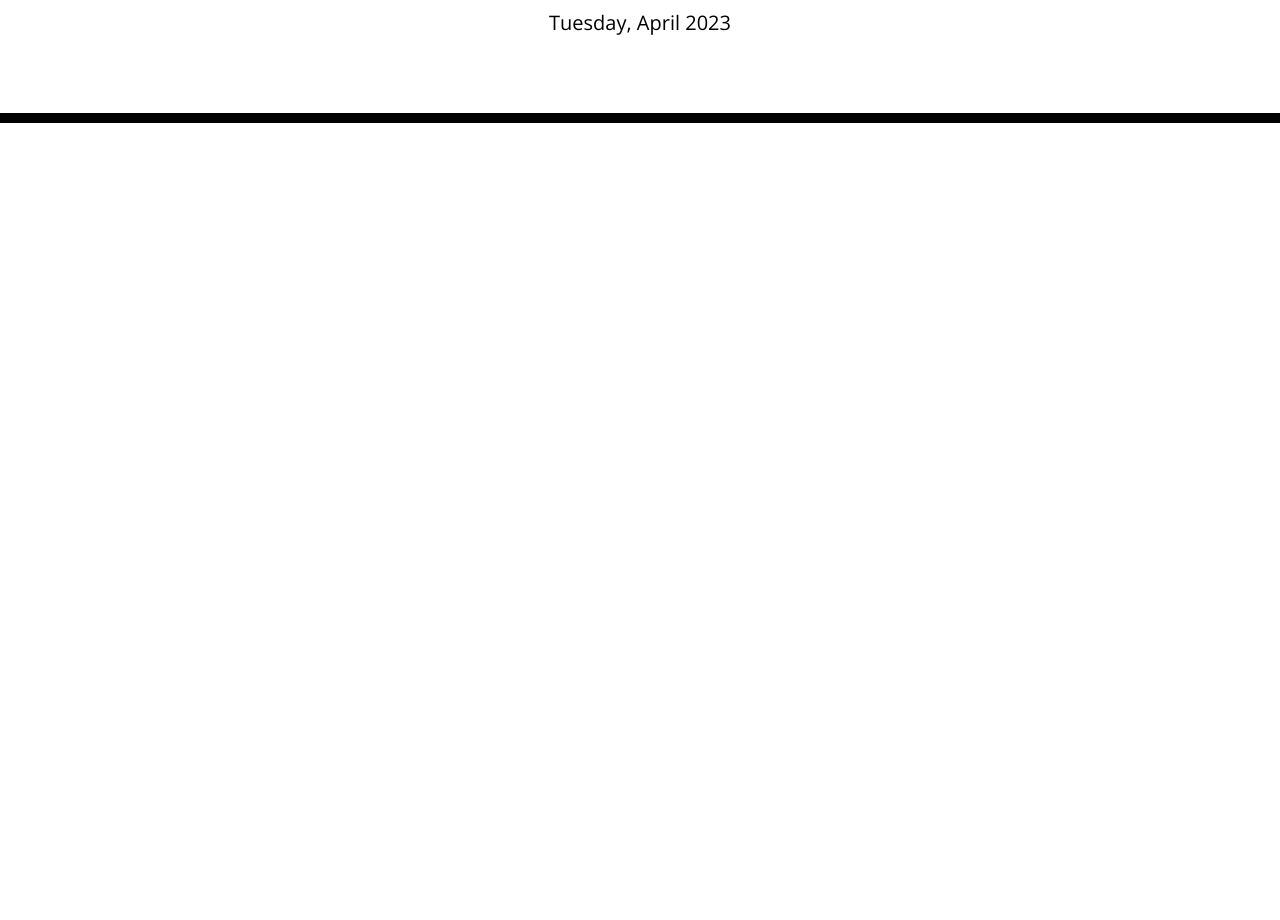
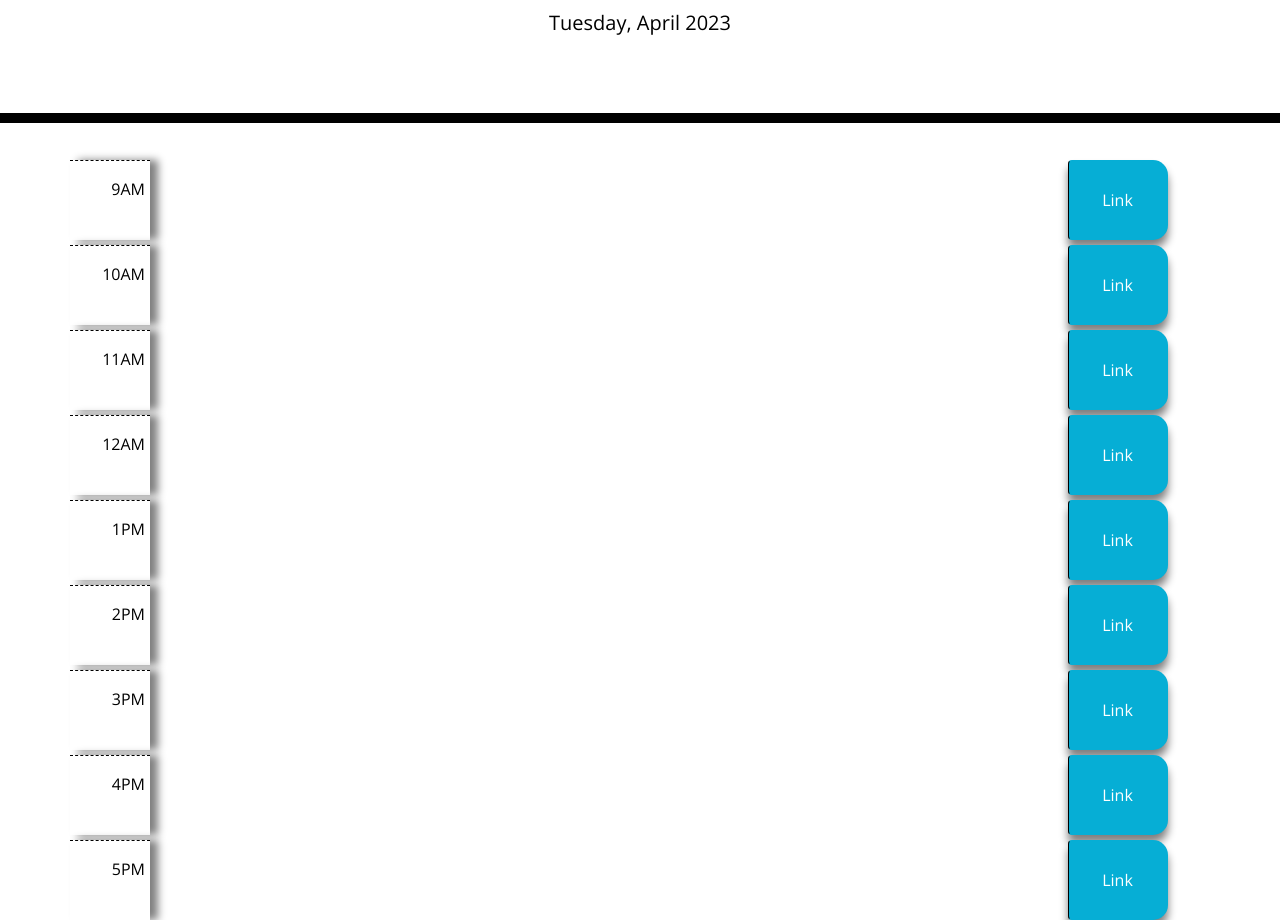
Before and after one commit to DianaPurice/Planner, a plain HTML site: page index.html in a window 1280 px wide. Shown: the part 181-1101 px from the top of the page. Before the commit the page ends 800 px from the top, so only its background shows below. Drawn offline with nearby package versions, Linux system fonts and the light colour scheme.

Commit message:
computer not working

```diff
--- a/assets/css/style.css
+++ b/assets/css/style.css
@@ -1,5 +1,5 @@
 body {
-  font-family: 'Open Sans', sans-serif;
+  font-family: "Open Sans", sans-serif;
   font-size: 16px;
   line-height: 1;
 }
@@ -28,23 +28,35 @@ textarea {
 .time-block {
   text-align: center;
   border-radius: 15px;
+  border-top: 5px solid white;
 }
-
 .row {
   white-space: pre-wrap;
   height: 80px;
-  border-top: 1px solid white;
 }
 
+.hourSection {
+  display: flex;
+  align-items: start;
+  padding: 0;
+}
 .hour {
   background-color: #ffffff;
   color: #000000;
   border-top: 1px dashed #000000;
+  box-shadow: 8px 0 8px grey;
+  height: 80px;
+  padding: 0;
+  width: 80px;
+  text-align: end;
+  padding-top: 20px;
+  padding-right: 5px;
 }
 
 .past {
   background-color: #d3d3d3;
   color: white;
+  height: 80px;
 }
 
 .present {
@@ -63,9 +75,18 @@ textarea {
   border-bottom-right-radius: 15px;
   background-color: #06aed5;
   color: white;
+  width: 100px !important;
+  height: 80px !important;
+  box-shadow: 0 8px 8px grey;
 }
 
 .saveBtn i:hover {
   font-size: 20px;
   transition: all 0.3s ease-in-out;
+  width: 80px;
 }
+.savingBtn {
+  display: flex;
+  align-items: start;
+  padding: 0;
+}
--- a/assets/js/script.js
+++ b/assets/js/script.js
@@ -1,12 +1,14 @@
 // existing elements
 var currentDayEl = $("#currentDay");
-var jumbotron = $(".jumbotron");
-
-// style elements
-jumbotron.css("text-align", "center");
-jumbotron.css("border-bottom", "10px solid black");
-
-
+var timeslot1 = $("#9am");
+var timeslot2 = $("#10am");
+var timeslot2 = $("#11am");
+var timeslot3 = $("#12am");
+var timeslot4 = $("#1pm");
+var timeslot5 = $("#2pm");
+var timeslot6 = $("#3pm");
+var timeslot7 = $("#4pm");
+var timeslot8 = $("#5pm");
 
 // display current date
 function currentDay() {
@@ -15,3 +17,23 @@ function currentDay() {
 }
 
 currentDay();
+
+function currentHour() {
+  var hourNow = moment().format("h:mm:ss a");
+  return hourNow;
+}
+
+function checkHour() {
+  var hourNow = currentHour();
+  var hourLenght = hourNow.lenght;
+  console.log(typeof hourNow.length);
+  console.log(hourNow);
+  console.log(hourNow);
+  if (hourLenght === 11) {
+    console.log("here");
+  } else {
+    console.log("hereee");
+  }
+  console.log(hourNow);
+}
+checkHour();
--- a/index.html
+++ b/index.html
@@ -30,6 +30,118 @@
     </header>
     <div class="container">
       <!-- Timeblocks go here -->
+      <div class="time-block">
+        <div class="row">
+          <div class="col hourSection">
+            <div class="hour" >9AM</div>
+          </div>
+          <div class="col-9" id="9pm">
+            <div ></div>
+          </div>
+          <div class="col savingBtn">
+            <button type="button" class="saveBtn btn btn-link">Link</button>
+          </div>
+      </div>
+      <div class="time-block">
+        <div class="row">
+          <div class="col hourSection">
+            <div class="hour" >10AM</div>
+          </div>
+          <div class="col-9" id="10am">
+            <div ></div>
+          </div>
+          <div class="col savingBtn">
+            <button type="button" class="saveBtn btn btn-link">Link</button>
+          </div>
+      </div>
+      <div class="time-block">
+        <div class="row">
+          <div class="col hourSection">
+            <div class="hour" >11AM</div>
+          </div>
+          <div class="col-9" id="11am">
+            <div ></div>
+          </div>
+          <div class="col savingBtn">
+            <button type="button" class="saveBtn btn btn-link">Link</button>
+          </div>
+      </div>
+      <div class="time-block">
+        <div class="row">
+          <div class="col hourSection">
+            <div class="hour" >12AM</div>
+          </div>
+          <div class="col-9" id="12am">
+            <div ></div>
+          </div>
+          <div class="col savingBtn">
+            <button type="button" class="saveBtn btn btn-link">Link</button>
+          </div>
+      </div>
+      <div class="time-block">
+        <div class="row">
+          <div class="col hourSection">
+            <div class="hour" >1PM</div>
+          </div>
+          <div class="col-9" id="1pm">
+            <div ></div>
+          </div>
+          <div class="col savingBtn">
+            <button type="button" class="saveBtn btn btn-link">Link</button>
+          </div>
+      </div>
+      <div class="time-block">
+        <div class="row">
+          <div class="col hourSection">
+            <div class="hour" >2PM</div>
+          </div>
+          <div class="col-9" id="2pm">
+            <div ></div>
+          </div>
+          <div class="col savingBtn">
+            <button type="button" class="saveBtn btn btn-link">Link</button>
+          </div>
+      </div>
+      <div class="time-block">
+        <div class="row">
+          <div class="col hourSection">
+            <div class="hour" >3PM</div>
+          </div>
+          <div class="col-9" id="3pm">
+            <div ></div>
+          </div>
+          <div class="col savingBtn">
+            <button type="button" class="saveBtn btn btn-link">Link</button>
+          </div>
+      </div>
+      <div class="time-block">
+        <div class="row">
+          <div class="col hourSection">
+            <div class="hour" >4PM</div>
+          </div>
+          <div class="col-9" id="4pm">
+            <div ></div>
+          </div>
+          <div class="col savingBtn">
+            <button type="button" class="saveBtn btn btn-link">Link</button>
+          </div>
+      </div>
+      <div class="time-block">
+        <div class="row">
+          <div class="col hourSection">
+            <div class="hour" >5PM</div>
+          </div>
+          <div class="col-9" id="5pm">
+            <div ></div>
+          </div>
+          <div class="col savingBtn">
+            <button type="button" class="saveBtn btn btn-link">Link</button>
+          </div>
+      </div>
+
+
+
+
     </div>
 
     <script src="https://cdnjs.cloudflare.com/ajax/libs/jquery/3.2.1/jquery.min.js"></script>
```
